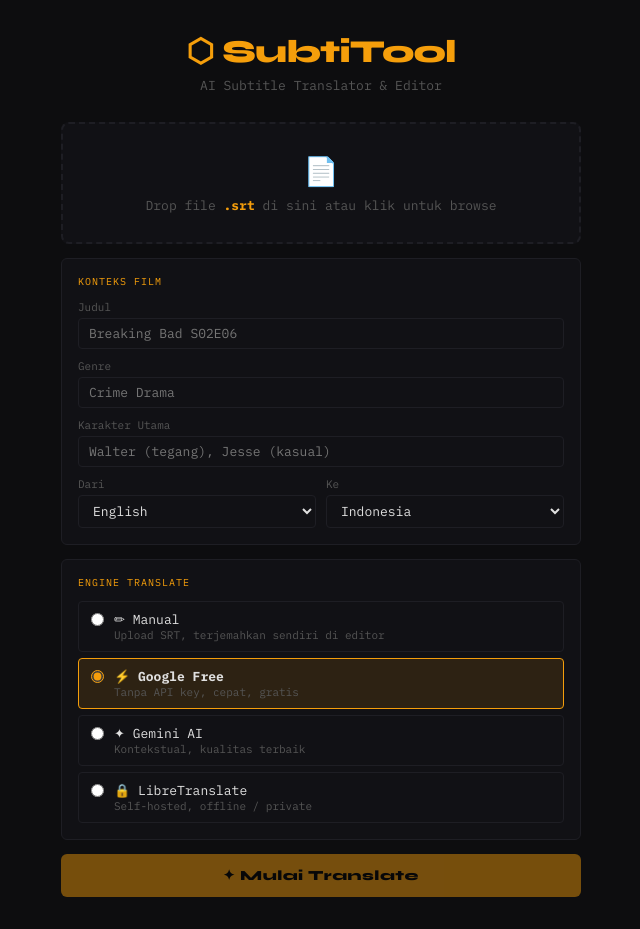
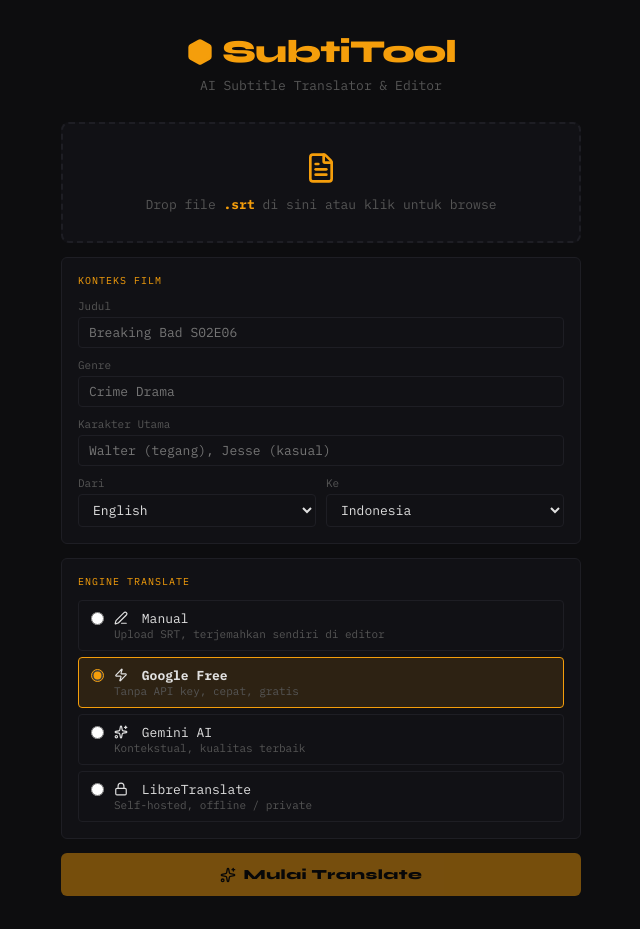
Before and after one commit to awpetrik/SubtiTool, a React (Vite) app in the folder frontend/: page / in a window 1280 px wide. Shown: the whole page, without its empty margins (319-959 px from the left). Built offline with nearby package versions, Linux system fonts and the light colour scheme.

Commit message:
chore: replace emoji icons with lucide-react SVGs

```diff
--- a/frontend/package.json
+++ b/frontend/package.json
@@ -10,6 +10,7 @@
     "preview": "vite preview"
   },
   "dependencies": {
+    "lucide-react": "^0.577.0",
     "react": "^19.2.0",
     "react-dom": "^19.2.0",
     "react-router-dom": "^7.13.1",
--- a/frontend/src/components/FlagModal.jsx
+++ b/frontend/src/components/FlagModal.jsx
@@ -1,4 +1,5 @@
 import { useState } from 'react';
+import { Flag } from 'lucide-react';
 import useSubtiStore from '../store/useSubtiStore';
 
 export default function FlagModal({ segId, initialNote, onClose }) {
@@ -13,8 +14,8 @@
     return (
         <div style={overlay} onClick={onClose}>
             <div style={modal} onClick={e => e.stopPropagation()}>
-                <h3 style={{ margin: '0 0 4px', color: 'var(--red)', fontSize: 16, fontFamily: 'var(--display)' }}>
-                    ⚑ Flag for Review
+                <h3 style={{ margin: '0 0 4px', color: 'var(--red)', fontSize: 16, fontFamily: 'var(--display)', display: 'flex', alignItems: 'center', gap: 6 }}>
+                    <Flag size={16} fill="currentColor" /> Flag for Review
                 </h3>
                 <p style={{ margin: '0 0 16px', color: 'var(--text-muted)', fontSize: 12 }}>
                     Tambahkan catatan untuk reviewer
--- a/frontend/src/components/TranslateProgress.jsx
+++ b/frontend/src/components/TranslateProgress.jsx
@@ -1,3 +1,4 @@
+import { AlertTriangle, CheckCircle2, Loader2 } from 'lucide-react';
 import useSubtiStore from '../store/useSubtiStore';
 
 export default function TranslateProgress() {
@@ -8,8 +9,8 @@
     return (
         <div style={{ padding: '20px 24px', background: 'var(--bg-1)', border: '1px solid var(--border)', borderRadius: 6 }}>
             <div style={{ display: 'flex', justifyContent: 'space-between', alignItems: 'center', marginBottom: 10 }}>
-                <span style={{ fontFamily: 'var(--display)', color: 'var(--amber)', fontWeight: 700 }}>
-                    {status === 'error' ? '⚠ Error' : status === 'done' ? '✓ Selesai' : '⟳ Translating...'}
+                <span style={{ fontFamily: 'var(--display)', color: 'var(--amber)', fontWeight: 700, display: 'flex', alignItems: 'center', gap: 6 }}>
+                    {status === 'error' ? <><AlertTriangle size={14} /> Error</> : status === 'done' ? <><CheckCircle2 size={14} /> Selesai</> : <><Loader2 size={14} /> Translating...</>}
                 </span>
                 <span style={{ color: 'var(--text-muted)', fontSize: 12 }}>
                     {processed} / {total} baris ({pct}%)
--- a/frontend/src/pages/Editor.jsx
+++ b/frontend/src/pages/Editor.jsx
@@ -3,6 +3,7 @@
 import useSubtiStore from '../store/useSubtiStore';
 import SubtitleRow from '../components/SubtitleRow';
 import GlossaryPanel from '../components/GlossaryPanel';
+import { Hexagon } from 'lucide-react';
 import SubSourceModal from '../components/SubSourceModal';
 
 const API = 'http://localhost:8000';
@@ -71,7 +72,9 @@
             }}>
                 <div style={{ display: 'flex', alignItems: 'center', gap: 14 }}>
                     <button onClick={() => navigate('/')} style={{ background: 'none', border: 'none', color: 'var(--text-muted)', fontSize: 16 }}>←</button>
-                    <span style={{ fontSize: 16, color: 'var(--amber)', fontWeight: 800, fontFamily: 'var(--display)', letterSpacing: -0.5 }}>⬡ SubtiTool</span>
+                    <span style={{ fontSize: 16, color: 'var(--amber)', fontWeight: 800, fontFamily: 'var(--display)', letterSpacing: -0.5, display: 'flex', alignItems: 'center', gap: 6 }}>
+                        <Hexagon size={16} fill="currentColor" /> SubtiTool
+                    </span>
                     <span style={{ color: 'var(--text-muted)', fontSize: 12 }}>{currentProject.title}</span>
                     <span style={{ fontSize: 11, background: 'var(--amber-dim)', color: 'var(--amber)', padding: '2px 8px', borderRadius: 3, border: '1px solid var(--amber-border)' }}>
                         {currentProject.lang_from?.toUpperCase()} → {currentProject.lang_to?.toUpperCase()}
--- a/frontend/src/pages/Upload.jsx
+++ b/frontend/src/pages/Upload.jsx
@@ -1,5 +1,10 @@
 import { useState, useRef, useCallback } from 'react';
 import { useNavigate } from 'react-router-dom';
+import {
+    Hexagon, Edit3, Zap, Sparkles, Lock,
+    XCircle, CheckCircle2, FileText, AlertTriangle,
+    Circle, Loader2, RotateCcw
+} from 'lucide-react';
 
 const API = 'http://localhost:8000';
 
@@ -25,10 +30,10 @@
 }
 
 const ENGINES = [
-    { value: 'manual', label: '✏ Manual', desc: 'Upload SRT, terjemahkan sendiri di editor' },
-    { value: 'google_free', label: '⚡ Google Free', desc: 'Tanpa API key, cepat, gratis' },
-    { value: 'gemini', label: '✦ Gemini AI', desc: 'Kontekstual, kualitas terbaik' },
-    { value: 'libretranslate', label: '🔒 LibreTranslate', desc: 'Self-hosted, offline / private' },
+    { value: 'manual', label: <><Edit3 size={14} style={{ marginRight: 6, marginBottom: -2 }} /> Manual</>, desc: 'Upload SRT, terjemahkan sendiri di editor' },
+    { value: 'google_free', label: <><Zap size={14} style={{ marginRight: 6, marginBottom: -2 }} /> Google Free</>, desc: 'Tanpa API key, cepat, gratis' },
+    { value: 'gemini', label: <><Sparkles size={14} style={{ marginRight: 6, marginBottom: -2 }} /> Gemini AI</>, desc: 'Kontekstual, kualitas terbaik' },
+    { value: 'libretranslate', label: <><Lock size={14} style={{ marginRight: 6, marginBottom: -2 }} /> LibreTranslate</>, desc: 'Self-hosted, offline / private' },
 ];
 
 const LANG_FROM_OPTIONS = [
@@ -201,7 +206,10 @@
         <div style={s.root}>
             {/* Logo */}
             <div style={s.logoWrap}>
-                <div style={s.logo}>⬡ SubtiTool</div>
+                <div style={s.logo}>
+                    <Hexagon size={28} fill="currentColor" style={{ marginRight: 8, marginBottom: -4 }} />
+                    SubtiTool
+                </div>
                 <p style={s.logoSub}>AI Subtitle Translator &amp; Editor</p>
             </div>
 
@@ -224,8 +232,10 @@
                         style={{ display: 'none' }}
                         onChange={e => handleFile(e.target.files[0])}
                     />
-                    <div style={{ fontSize: 28, marginBottom: 8 }}>
-                        {fileError ? '❌' : file ? '✅' : '📄'}
+                    <div style={{ marginBottom: 12, display: 'flex', justifyContent: 'center' }}>
+                        {fileError ? <XCircle size={32} color="var(--red)" /> :
+                            file ? <CheckCircle2 size={32} color="var(--green)" /> :
+                                <FileText size={32} color="var(--amber)" />}
                     </div>
                     {file ? (
                         <>
@@ -240,7 +250,7 @@
                         </p>
                     )}
                 </div>
-                {fileError && <p style={s.inlineError}>⚠ {fileError}</p>}
+                {fileError && <p style={s.inlineError}><AlertTriangle size={12} style={{ marginRight: 4, marginBottom: -2 }} /> {fileError}</p>}
 
                 {/* ── Konteks Film ── */}
                 <div style={s.card}>
@@ -340,8 +350,8 @@
                                 <button type="button" onClick={testLibre} style={s.btnSecondary}>
                                     {libreStatus === 'testing' ? '...' : 'Test'}
                                 </button>
-                                {libreStatus === 'ok' && <span style={{ color: 'var(--green)', fontSize: 18 }}>●</span>}
-                                {libreStatus === 'fail' && <span style={{ color: 'var(--red)', fontSize: 18 }}>●</span>}
+                                {libreStatus === 'ok' && <Circle size={10} fill="var(--green)" color="var(--green)" />}
+                                {libreStatus === 'fail' && <Circle size={10} fill="var(--red)" color="var(--red)" />}
                             </div>
                             {libreStatus === 'fail' && (
                                 <p style={{ color: 'var(--red)', fontSize: 11, marginTop: 4 }}>
@@ -356,8 +366,8 @@
                 {phase === 'translating' && (
                     <div style={s.progBox}>
                         <div style={{ display: 'flex', justifyContent: 'space-between', marginBottom: 8 }}>
-                            <span style={{ color: 'var(--amber)', fontFamily: 'var(--display)', fontWeight: 700 }}>
-                                ⟳ Translating...
+                            <span style={{ color: 'var(--amber)', fontFamily: 'var(--display)', fontWeight: 700, display: 'flex', alignItems: 'center', gap: 6 }}>
+                                <Loader2 size={16} /> Translating...
                             </span>
                             <span style={{ color: 'var(--text-muted)', fontSize: 12 }}>
                                 {progress.processed} / {progress.total} baris ({pct}%)
@@ -377,10 +387,12 @@
                 {/* ── Error state ── */}
                 {phase === 'error' && (
                     <div style={s.errorBox}>
-                        <p style={{ margin: '0 0 10px', color: 'var(--red)', fontWeight: 700 }}>⚠ Terjemahan Gagal</p>
+                        <p style={{ margin: '0 0 10px', color: 'var(--red)', fontWeight: 700, display: 'flex', alignItems: 'center', gap: 6 }}>
+                            <AlertTriangle size={16} /> Terjemahan Gagal
+                        </p>
                         <p style={{ margin: '0 0 14px', color: 'var(--text-dim)', fontSize: 12 }}>{submitError}</p>
                         <button type="button" onClick={handleRetry} style={s.btnRetry}>
-                            ↺ Coba Lagi
+                            <RotateCcw size={14} style={{ marginRight: 6, marginBottom: -2 }} /> Coba Lagi
                         </button>
                     </div>
                 )}
@@ -398,7 +410,9 @@
                             color: isManual ? '#e5e7eb' : '#000',
                         }}
                     >
-                        {isManual ? '✏ Upload & Edit Manual' : '✦ Mulai Translate'}
+                        <span style={{ display: 'flex', alignItems: 'center', justifyContent: 'center', gap: 8 }}>
+                            {isManual ? <><Edit3 size={16} /> Upload & Edit Manual</> : <><Sparkles size={16} /> Mulai Translate</>}
+                        </span>
                     </button>
                 )}
             </form>
```
Also changed, not shown: frontend/src/components/SubtitleRow.jsx (+8 -5 lines), 1 other file (tests, documents, lock files or other folders).
